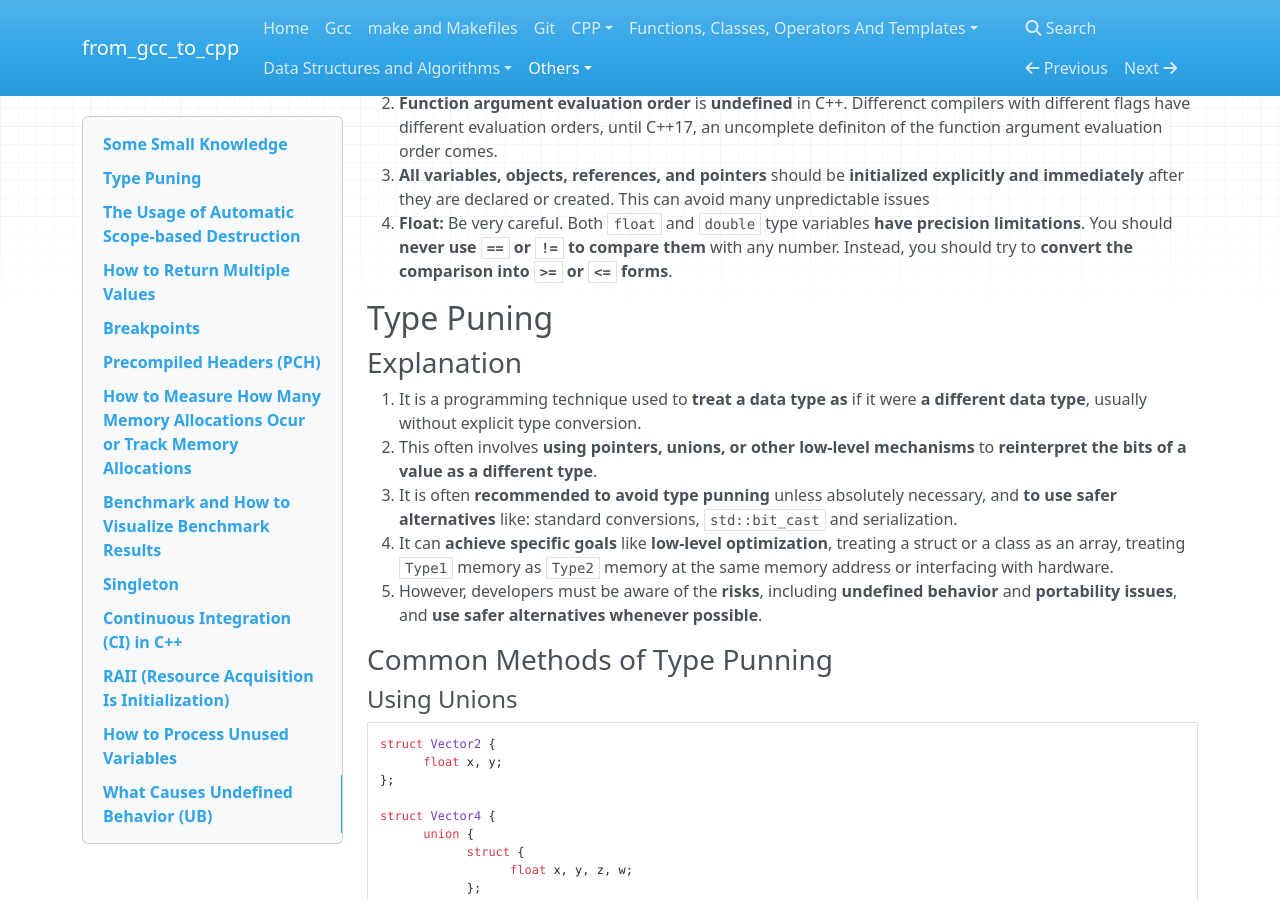
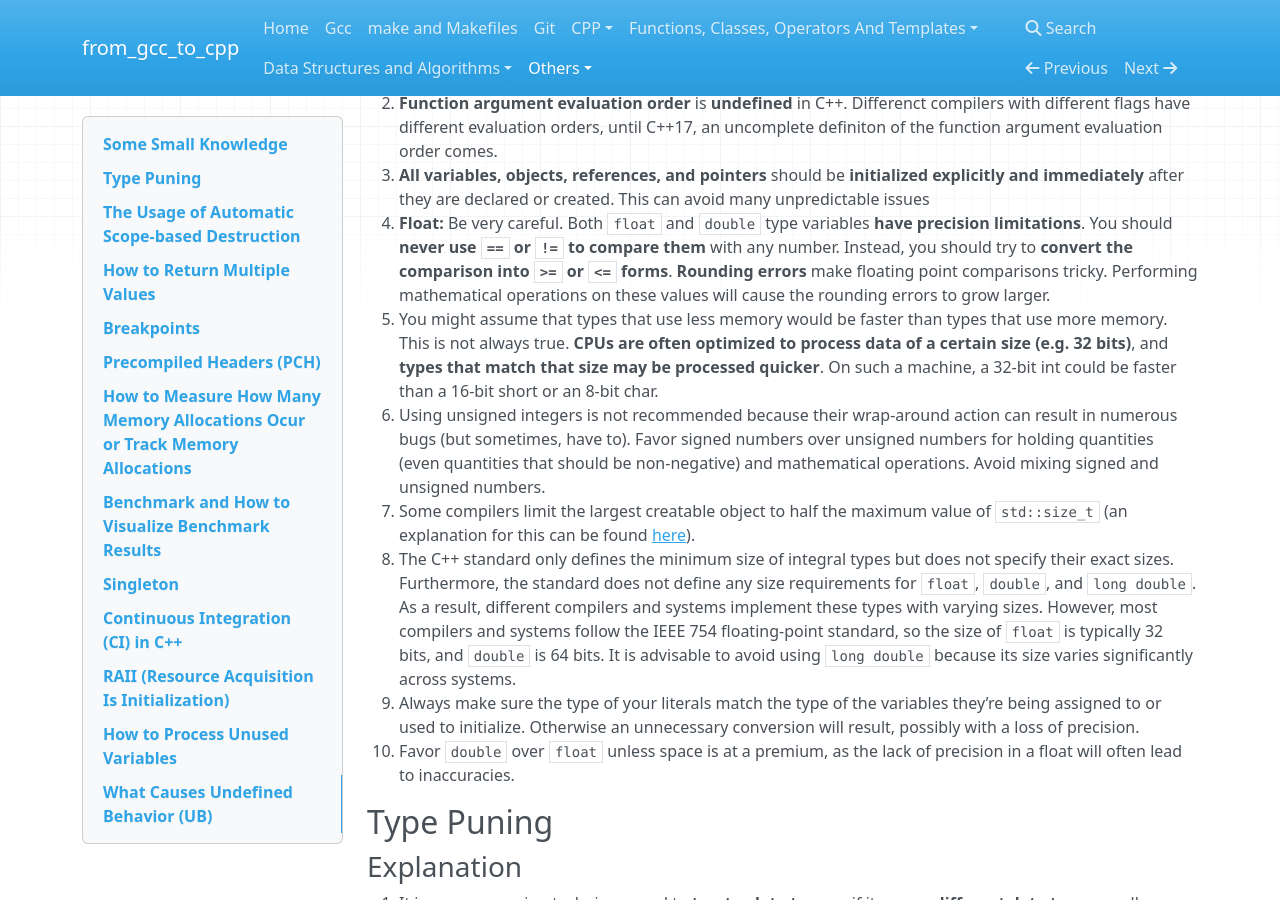
Before and after one commit to 0BananaBig0/from_gcc_to_cpp, an MkDocs documentation site: the page built from docs/SomeProgrammingTechniques.md, in a window 1280 px wide and 900 px high, scrolled down 927 px. Built offline with MkDocs 1.6.1, drawn with Linux system fonts in a browser that asks for light colours; nearby versions of some CDN libraries; some of the changed text lies outside the part shown.

Commit message:
Supplement the content related pointers, fileios, UB, pseudo targets and functions.

```diff
--- a/docs/SomeProgrammingTechniques.md
+++ b/docs/SomeProgrammingTechniques.md
@@ -49,7 +49,35 @@
 4. **Float:** Be very careful. Both `float` and `double` type variables **have
    precision limitations**. You should **never use `==` or `!=` to compare
    them** with any number. Instead, you should try to **convert the comparison
-   into `>=` or `<=` forms**.
+   into `>=` or `<=` forms**. **Rounding errors** make floating point
+   comparisons tricky. Performing mathematical operations on these values will
+   cause the rounding errors to grow larger.
+5. You might assume that types that use less memory would be faster than types
+   that use more memory. This is not always true. **CPUs are often optimized to
+   process data of a certain size (e.g. 32 bits)**, and **types that match that
+   size may be processed quicker**. On such a machine, a 32-bit int could be
+   faster than a 16-bit short or an 8-bit char.
+6. Using unsigned integers is not recommended because their wrap-around action
+   can result in numerous bugs (but sometimes, have to). Favor signed numbers
+   over unsigned numbers for holding quantities (even quantities that should be
+   non-negative) and mathematical operations. Avoid mixing signed and unsigned
+   numbers.
+7. Some compilers limit the largest creatable object to half the maximum value
+   of `std::size_t` (an explanation for this can be found
+   [here](https://stackoverflow.com/questions/42428003/largest-possible-object-on-size-t-explanations/42428240#42428240)).
+8. The C++ standard only defines the minimum size of integral types but does not
+   specify their exact sizes. Furthermore, the standard does not define any size
+   requirements for `float`, `double`, and `long double`. As a result, different
+   compilers and systems implement these types with varying sizes. However, most
+   compilers and systems follow the IEEE 754 floating-point standard, so the
+   size of `float` is typically 32 bits, and `double` is 64 bits. It is
+   advisable to avoid using `long double` because its size varies significantly
+   across systems.
+9. Always make sure the type of your literals match the type of the variables
+   they’re being assigned to or used to initialize. Otherwise an unnecessary
+   conversion will result, possibly with a loss of precision.
+10. Favor `double` over `float` unless space is at a premium, as the lack of
+    precision in a float will often lead to inaccuracies.
 
 ## Type Puning
 
@@ -411,8 +439,15 @@ struct Vector3 {
 
 ## What Causes Undefined Behavior (UB)
 
-1. Using uninitialized variables. (Compilers can handle it.)
-2. Failure to return a value from a non-void function. (Compilers can't
-   always handle it.)
-3. Any use of an object after it has been destroyed. (Compilers can't qandle
-   it.)
+0. Undefined behavior (UB) refers to a behavior that can produce different
+   results depending on the system and compiler implementation.
+1. Using uninitialized variables. (Result in a UB.) (Compilers can handle it.)
+2. Failure to return a value from a non-void function. (Result in a UB.)
+   (Compilers can't always handle it.)
+3. Any use of an object after it has been destroyed. (Result in a UB.)
+   (Compilers can't handle it.)
+4. Signed integer overflow is undefined behavior in C++, while unsigned integer
+   overflow is well-defined. However, using unsigned integers is not recommended
+   because their wrap-around action can result in numerous bugs. (Is a UB.)
+5. A rounding error in floating type numbers becsuase of their limited
+   precision. (May result in a UB.)
```
Also changed, not shown: README.md (+2 -0 lines), docs/CPPPerface.md (+8 -4 lines), docs/FileIOs.md (+30 -1 lines), docs/Functions.md (+2 -0 lines), docs/StdBindAndStdFunction.md (+3 -3 lines), docs/makeAndMakefiles.md (+4 -1 lines).
